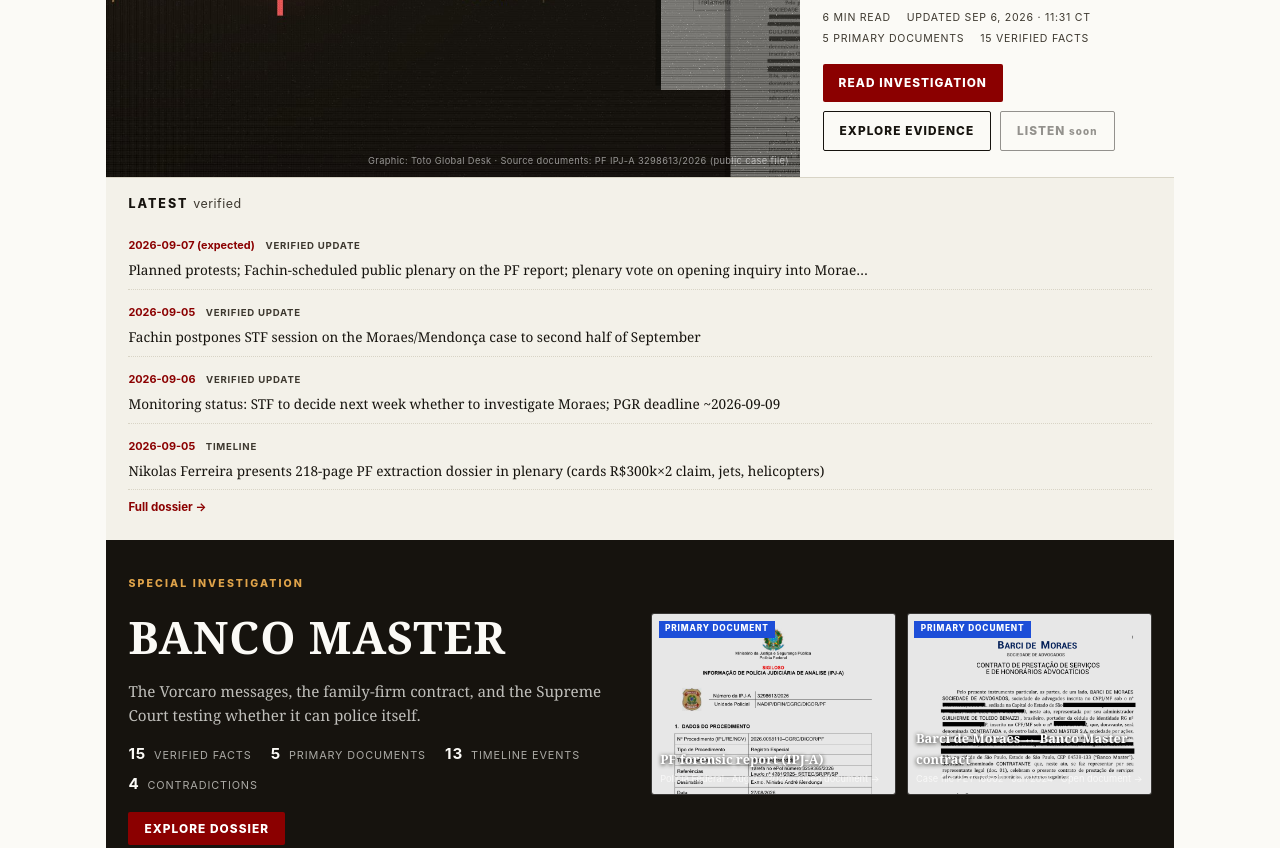
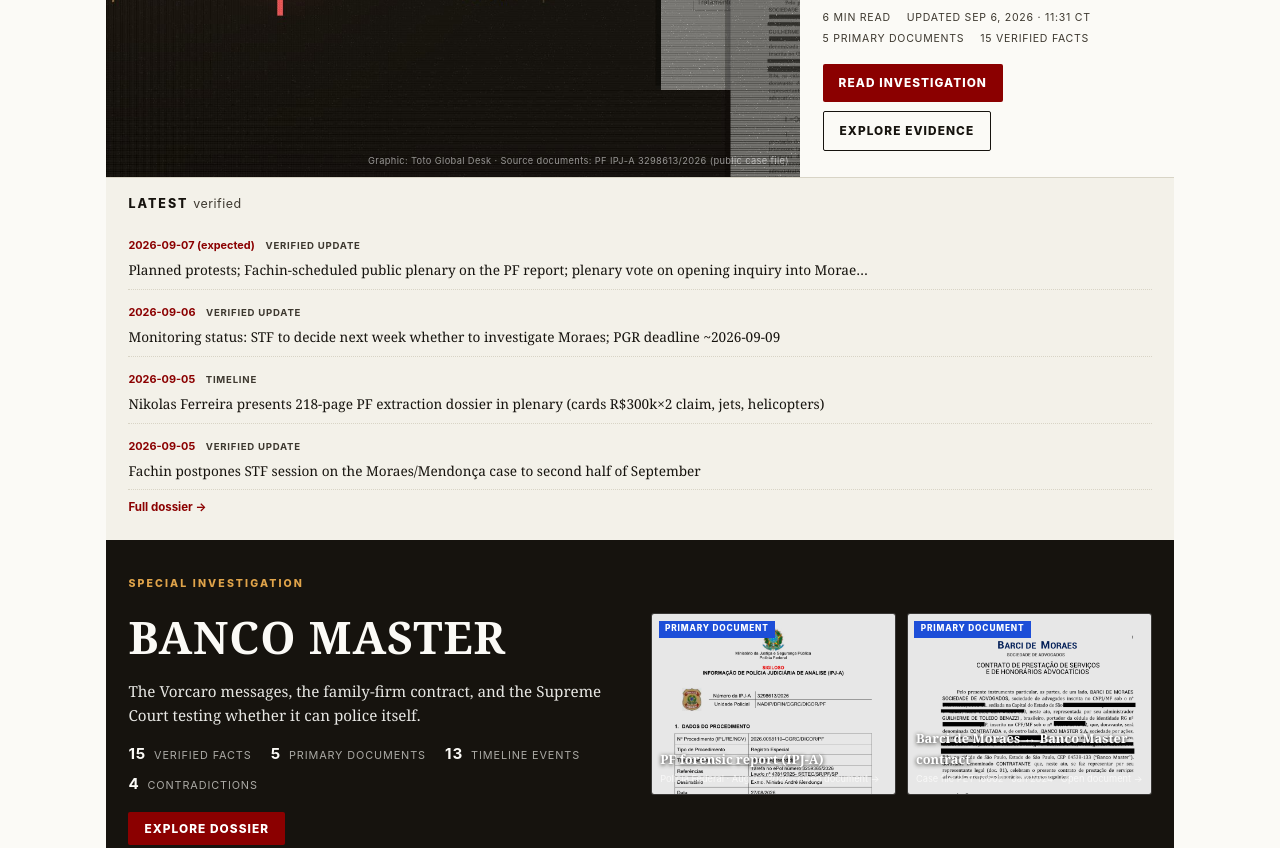
Before and after one commit to marcjalmeida/edufy, an Astro site: page / in a window 1280 px wide. Shown: the part 726-1574 px from the top of the page. Built offline with nearby package versions, Linux system fonts and the light colour scheme; Astro itself is replaced by a stand-in of ours.

Commit message:
V3 fixes: grid complete, contrast, rail chronology, remove disabled CTA

```diff
--- a/src/pages/index.astro
+++ b/src/pages/index.astro
@@ -4,7 +4,7 @@
 import dossier from '../data/dossier-banco-master.json';
 
 // Real developments from the dossier timeline (chronological, newest first) for the live strip
-const developments = [...dossier.timeline].reverse().slice(0, 5).map((t) => ({
+const developments = [...dossier.timeline].sort((a,b) => (b.date||'').localeCompare(a.date||'')).slice(0, 5).map((t) => ({
   date: t.date, text: t.event, kind: t.classification === 'A' ? 'PRIMARY DOCUMENT' : t.classification === 'B' ? 'VERIFIED UPDATE' : 'TIMELINE',
 }));
 
@@ -80,7 +80,6 @@
       <div class="cta-row">
         <a class="cta solid" href={topStory.href}>READ INVESTIGATION</a>
         <a class="cta line" href={topStory.dossierHref}>EXPLORE EVIDENCE</a>
-        <a class="cta line disabled" href="/editions" aria-disabled="true" title="Audio editions start with Phase 5">LISTEN <small>soon</small></a>
       </div>
     </div>
   </section>
@@ -130,7 +129,7 @@
   <div class="section-h">The desks <span class="sub">coverage areas · per watchlist</span></div>
   <section class="mosaic">
     {desks.map((d, i) => (
-      <a class={`desk ${d.live ? 'live' : 'monitoring'} ${i === 0 ? 'lead' : ''}`} href={`/topics#${d.slug}`} style={`--desk-accent:${d.accent}`}>
+      <a class={`desk ${d.live ? 'live' : 'monitoring'} ${i === 0 ? 'lead' : ''}`} href={d.href || `/topics#${d.slug}`} style={`--desk-accent:${d.accent}`}>
         {d.live && <span class="liveflag">● ACTIVE DESK</span>}
         <span class="desk-name">{d.name}</span>
         <span class="desk-blurb">{d.blurb}</span>
@@ -213,7 +212,7 @@
   .spotlight { display: grid; gap: 1.4rem; background: var(--ink); color: var(--paper); padding: 1.8rem 1.4rem; border-bottom: 1px solid var(--rule); }
   @media (min-width: 900px) { .spotlight { grid-template-columns: 1fr 1fr; align-items: center; } }
   .spotlight h2 { font-size: clamp(1.8rem, 4vw, 2.8rem); font-weight: 900; letter-spacing: 0.02em; margin: 0.4rem 0; }
-  .spotlight p { color: rgba(250,250,246,0.75); font-size: 0.95rem; }
+  .spotlight p { color: rgba(250,250,246,0.92); font-size: 0.95rem; }
   .spotlight .kicker { color: #e0a44a; }
   .sp-stats { display: flex; flex-wrap: wrap; gap: 0.4rem 1.2rem; margin: 0.9rem 0 1.1rem; font-size: 0.68rem; text-transform: uppercase; letter-spacing: 0.08em; color: rgba(250,250,246,0.65); }
   .sp-stats b { color: var(--paper); font-size: 0.95rem; margin-right: 0.25rem; }
```
